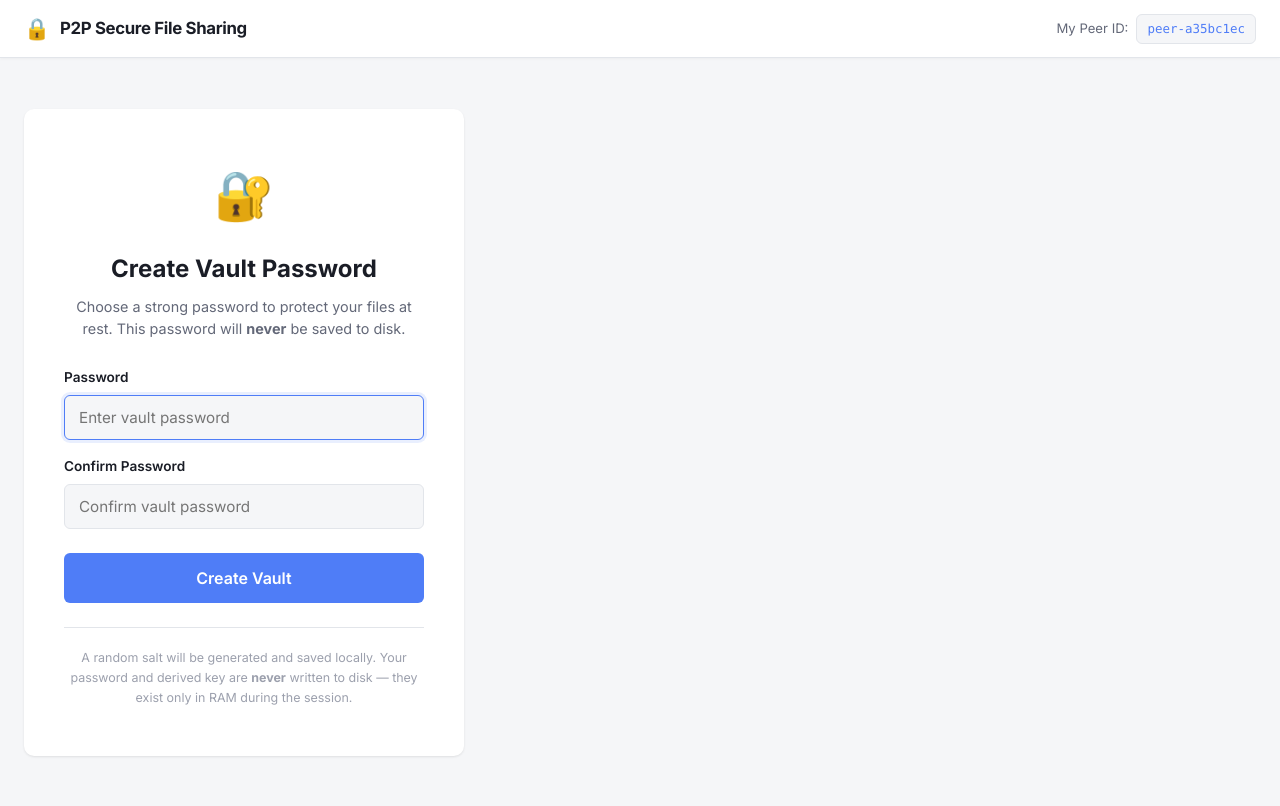
After one commit to KY-028/cisc468-p2pfilesharing, a Flask app: page /setup in a window 1280 px wide. The commit adds this page. Run offline with Flask 3, Linux system fonts and the light colour scheme.

Commit message:
vault attempt

```diff
--- a/python_client/app/core/state.py
+++ b/python_client/app/core/state.py
@@ -119,6 +119,9 @@ class AppState:
         self.verify_confirmed_by_me: set[str] = set()    # peer_ids we locally confirmed
         self.verify_confirmed_by_peer: set[str] = set()  # peer_ids that sent us VERIFY_CONFIRM
 
+        # Vault — True once the user has entered the correct password
+        self.vault_unlocked: bool = False
+
         # Directory for persisting trust records (set by init_trust_storage)
         self._trust_file: Optional[str] = None
 
--- a/python_client/app/ui/routes.py
+++ b/python_client/app/ui/routes.py
@@ -12,19 +12,153 @@ Reading order: Read this THIRD (after state.py → main.py) to see all endpoints
 import time
 import uuid
 import os
-from flask import Blueprint, render_template, request, jsonify, redirect, url_for
+import io
+from flask import (
+    Blueprint, render_template, request, jsonify,
+    redirect, url_for, send_file,
+)
 from app.core.state import app_state
 from app.storage.files import (
     add_file, remove_file, scan_shared_directory, get_shared_dir,
     get_file_list_for_network, get_file_by_hash, get_file_by_name,
 )
 from app.storage.manifests import get_manifest, get_all_manifests
+from app.storage.vault import (
+    is_vault_initialized, initialize_vault, unlock_vault,
+    get_vault_key, vault_list_files, vault_retrieve_file,
+)
 
 import logging
 logger = logging.getLogger(__name__)
 
 # All UI routes are grouped under this blueprint.
 ui_blueprint = Blueprint("ui", __name__)
+
+
+# ---------------------------------------------------------------------------
+# Before-request guard: redirect to vault setup/unlock if key not loaded
+# ---------------------------------------------------------------------------
+
+_VAULT_EXEMPT_ENDPOINTS = frozenset({
+    "ui.setup_page", "ui.unlock_page",
+    "ui.vault_setup", "ui.vault_unlock",
+    "static",
+})
+
+
+@ui_blueprint.before_request
+def require_vault_unlocked():
+    """Ensure the vault is unlocked before accessing any protected page."""
+    if request.endpoint in _VAULT_EXEMPT_ENDPOINTS:
+        return  # allow through
+    if get_vault_key() is not None:
+        return  # vault already unlocked
+    if is_vault_initialized():
+        return redirect(url_for("ui.unlock_page"))
+    return redirect(url_for("ui.setup_page"))
+
+
+# ---------------------------------------------------------------------------
+# Vault setup / unlock pages
+# ---------------------------------------------------------------------------
+
+@ui_blueprint.route("/setup")
+def setup_page():
+    """First-launch: create a vault password."""
+    if get_vault_key() is not None:
+        return redirect(url_for("ui.dashboard"))
+    if is_vault_initialized():
+        return redirect(url_for("ui.unlock_page"))
+    return render_template("vault_setup.html", is_unlock=False, error=None)
+
+
+@ui_blueprint.route("/unlock")
+def unlock_page():
+    """Subsequent launches: unlock with existing password."""
+    if get_vault_key() is not None:
+        return redirect(url_for("ui.dashboard"))
+    if not is_vault_initialized():
+        return redirect(url_for("ui.setup_page"))
+    return render_template("vault_setup.html", is_unlock=True, error=None)
+
+
+@ui_blueprint.route("/api/vault/setup", methods=["POST"])
+def vault_setup():
+    """Handle first-time vault password creation."""
+    password = request.form.get("password", "")
+    confirm = request.form.get("confirm_password", "")
+
+    if len(password) < 8:
+        return render_template(
+            "vault_setup.html", is_unlock=False,
+            error="Password must be at least 8 characters.",
+        )
+    if password != confirm:
+        return render_template(
+            "vault_setup.html", is_unlock=False,
+            error="Passwords do not match.",
+        )
+
+    initialize_vault(password)
+    app_state.vault_unlocked = True
+    app_state.add_status("Vault created and unlocked.", level="success")
+    return redirect(url_for("ui.dashboard"))
+
+
+@ui_blueprint.route("/api/vault/unlock", methods=["POST"])
+def vault_unlock():
+    """Handle vault unlock on subsequent launches."""
+    from cryptography.exceptions import InvalidTag
+    password = request.form.get("password", "")
+    if not password:
+        return render_template(
+            "vault_setup.html", is_unlock=True,
+            error="Please enter your vault password.",
+        )
+    try:
+        unlock_vault(password)
+    except (InvalidTag, Exception) as exc:
+        logger.warning(f"Vault unlock failed: {exc}")
+        return render_template(
+            "vault_setup.html", is_unlock=True,
+            error="Incorrect password or corrupted vault config.",
+        )
+    app_state.vault_unlocked = True
+    app_state.add_status("Vault unlocked.", level="success")
+    return redirect(url_for("ui.dashboard"))
+
+
+# ---------------------------------------------------------------------------
+# Vault file management API
+# ---------------------------------------------------------------------------
+
+@ui_blueprint.route("/api/vault/files")
+def vault_files_api():
+    """Return the list of files stored in the vault."""
+    files = vault_list_files()
+    return jsonify({"ok": True, "files": files})
+
+
+@ui_blueprint.route("/api/vault/download/<path:filename>")
+def vault_download(filename):
+    """Decrypt a vault file and serve it as a download."""
+    from cryptography.exceptions import InvalidTag
+    try:
+        data = vault_retrieve_file(filename)
+    except RuntimeError:
+        return jsonify({"ok": False, "error": "Vault is locked"}), 403
+    except InvalidTag:
+        return jsonify({
+            "ok": False,
+            "error": "Decryption failed — file may be corrupted or tampered with",
+        }), 400
+    if data is None:
+        return jsonify({"ok": False, "error": "File not found in vault"}), 404
+    return send_file(
+        io.BytesIO(data),
+        download_name=filename,
+        as_attachment=True,
+    )
 
 
 # ---------------------------------------------------------------------------
@@ -522,4 +656,6 @@ def get_status():
             for s in reversed(app_state.status_log)
         ],
         "pending_verifications": app_state.pending_verifications,
+        "vault_unlocked": app_state.vault_unlocked,
+        "vault_files": vault_list_files() if app_state.vault_unlocked else [],
     })
--- a/python_client/app/ui/static/app.js
+++ b/python_client/app/ui/static/app.js
@@ -184,6 +184,33 @@ function renderStatusLog(logs) {
             <span class="status-time">${formatTime(s.timestamp)}</span>
         </div>
     `).join("");
+}
+
+
+// ============================================================
+// Render: Vault files (encrypted at rest)
+// ============================================================
+function renderVaultFiles(vaultFiles) {
+    const container = document.getElementById("vault-file-list");
+    if (!container) return;
+    if (!vaultFiles || vaultFiles.length === 0) {
+        container.innerHTML = '<p class="empty-state">No files stored in the vault yet. Received files are encrypted here automatically.</p>';
+        return;
+    }
+    container.innerHTML = vaultFiles.map(f => `
+        <div class="list-item">
+            <div class="list-item-info">
+                <span class="list-item-name">🔒 ${escapeHtml(f)}</span>
+                <span class="list-item-detail">Encrypted at rest (AES-256-GCM)</span>
+            </div>
+            <button class="btn btn-small btn-primary"
+                    onclick="downloadVaultFile('${escapeHtml(f)}')">↓ Download</button>
+        </div>
+    `).join("");
+}
+
+async function downloadVaultFile(filename) {
+    window.location.href = `/api/vault/download/${encodeURIComponent(filename)}`;
 }
 
 
@@ -527,6 +554,7 @@ async function pollStatus() {
         renderMyFiles(data.shared_files);
         renderConsents(data.pending_consents);
         renderStatusLog(data.status_log);
+        renderVaultFiles(data.vault_files);
 
         // Update peer detail view if a peer is selected
         if (selectedPeerId) {
--- /dev/null
+++ b/python_client/app/ui/templates/vault_setup.html
@@ -0,0 +1,172 @@
+{% extends "base.html" %}
+{% block title %}Vault Setup{% endblock %}
+
+{% block content %}
+<div class="vault-auth-page">
+    <div class="vault-auth-card">
+        <div class="vault-icon">🔐</div>
+        <h1 class="vault-title">{{ "Unlock Vault" if is_unlock else "Create Vault Password" }}</h1>
+        <p class="vault-subtitle">
+            {% if is_unlock %}
+                Enter your vault password to decrypt your stored files.
+            {% else %}
+                Choose a strong password to protect your files at rest.
+                This password will <strong>never</strong> be saved to disk.
+            {% endif %}
+        </p>
+
+        {% if error %}
+        <div class="vault-error">
+            <span class="vault-error-icon">⚠</span> {{ error }}
+        </div>
+        {% endif %}
+
+        <form method="POST" action="{{ url_for('ui.vault_setup') if not is_unlock else url_for('ui.vault_unlock') }}" class="vault-form">
+            <div class="vault-field">
+                <label for="password">Password</label>
+                <input type="password" id="password" name="password"
+                       placeholder="Enter vault password" required autofocus
+                       minlength="8" autocomplete="{{ 'current-password' if is_unlock else 'new-password' }}">
+            </div>
+
+            {% if not is_unlock %}
+            <div class="vault-field">
+                <label for="confirm_password">Confirm Password</label>
+                <input type="password" id="confirm_password" name="confirm_password"
+                       placeholder="Confirm vault password" required
+                       minlength="8" autocomplete="new-password">
+            </div>
+            {% endif %}
+
+            <button type="submit" class="btn btn-primary vault-submit">
+                {{ "Unlock" if is_unlock else "Create Vault" }}
+            </button>
+        </form>
+
+        <div class="vault-info">
+            <p>
+                {% if is_unlock %}
+                    Your files are encrypted with AES-256-GCM. The key is
+                    derived from your password using PBKDF2-HMAC-SHA256
+                    (600,000 iterations) and held only in memory.
+                {% else %}
+                    A random salt will be generated and saved locally.
+                    Your password and derived key are <strong>never</strong>
+                    written to disk — they exist only in RAM during the session.
+                {% endif %}
+            </p>
+        </div>
+    </div>
+</div>
+
+<style>
+.vault-auth-page {
+    display: flex;
+    align-items: center;
+    justify-content: center;
+    min-height: calc(100vh - 52px);
+    padding: 24px;
+    background: var(--bg-body);
+}
+
+.vault-auth-card {
+    background: var(--bg-card);
+    border-radius: var(--radius);
+    box-shadow: var(--shadow-card);
+    padding: 48px 40px;
+    max-width: 440px;
+    width: 100%;
+    text-align: center;
+}
+
+.vault-icon {
+    font-size: 3rem;
+    margin-bottom: 16px;
+}
+
+.vault-title {
+    font-size: 1.5rem;
+    font-weight: 700;
+    color: var(--text-primary);
+    margin-bottom: 8px;
+}
+
+.vault-subtitle {
+    font-size: 0.9rem;
+    color: var(--text-secondary);
+    margin-bottom: 28px;
+    line-height: 1.5;
+}
+
+.vault-error {
+    background: var(--error-bg);
+    color: var(--error);
+    padding: 12px 16px;
+    border-radius: var(--radius-sm);
+    font-size: 0.88rem;
+    margin-bottom: 20px;
+    display: flex;
+    align-items: center;
+    gap: 8px;
+    text-align: left;
+}
+
+.vault-error-icon {
+    font-size: 1.1rem;
+    flex-shrink: 0;
+}
+
+.vault-form {
+    display: flex;
+    flex-direction: column;
+    gap: 16px;
+    text-align: left;
+}
+
+.vault-field label {
+    display: block;
+    font-size: 0.85rem;
+    font-weight: 600;
+    color: var(--text-primary);
+    margin-bottom: 6px;
+}
+
+.vault-field input {
+    width: 100%;
+    padding: 12px 14px;
+    font-size: 0.95rem;
+    border: 1px solid var(--border);
+    border-radius: var(--radius-sm);
+    background: var(--bg-input);
+    font-family: var(--font-sans);
+    transition: border-color 0.15s;
+}
+
+.vault-field input:focus {
+    outline: none;
+    border-color: var(--border-focus);
+    box-shadow: 0 0 0 3px rgba(79, 125, 247, 0.12);
+}
+
+.vault-submit {
+    width: 100%;
+    padding: 14px;
+    font-size: 1rem;
+    font-weight: 600;
+    margin-top: 8px;
+    cursor: pointer;
+}
+
+.vault-info {
+    margin-top: 24px;
+    padding-top: 20px;
+    border-top: 1px solid var(--border);
+}
+
+.vault-info p {
+    font-size: 0.78rem;
+    color: var(--text-muted);
+    line-height: 1.6;
+}
+</style>
+{% endblock %}
```
Also changed, not shown: python_client/app/core/consent.py (+53 -18 lines), python_client/app/tests/test_vault.py (+252 -26 lines), python_client/app/ui/templates/dashboard.html (+12 -0 lines), python_client/app/storage/files.py, python_client/app/storage/vault.py, 1 other file.
